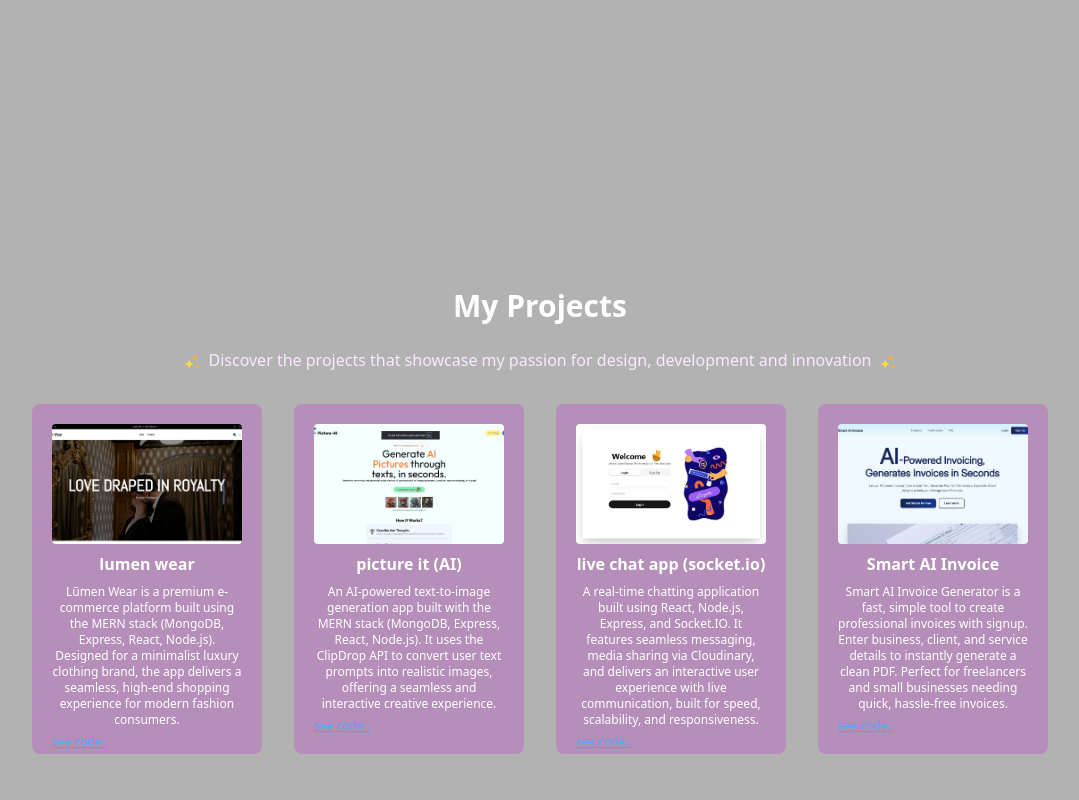
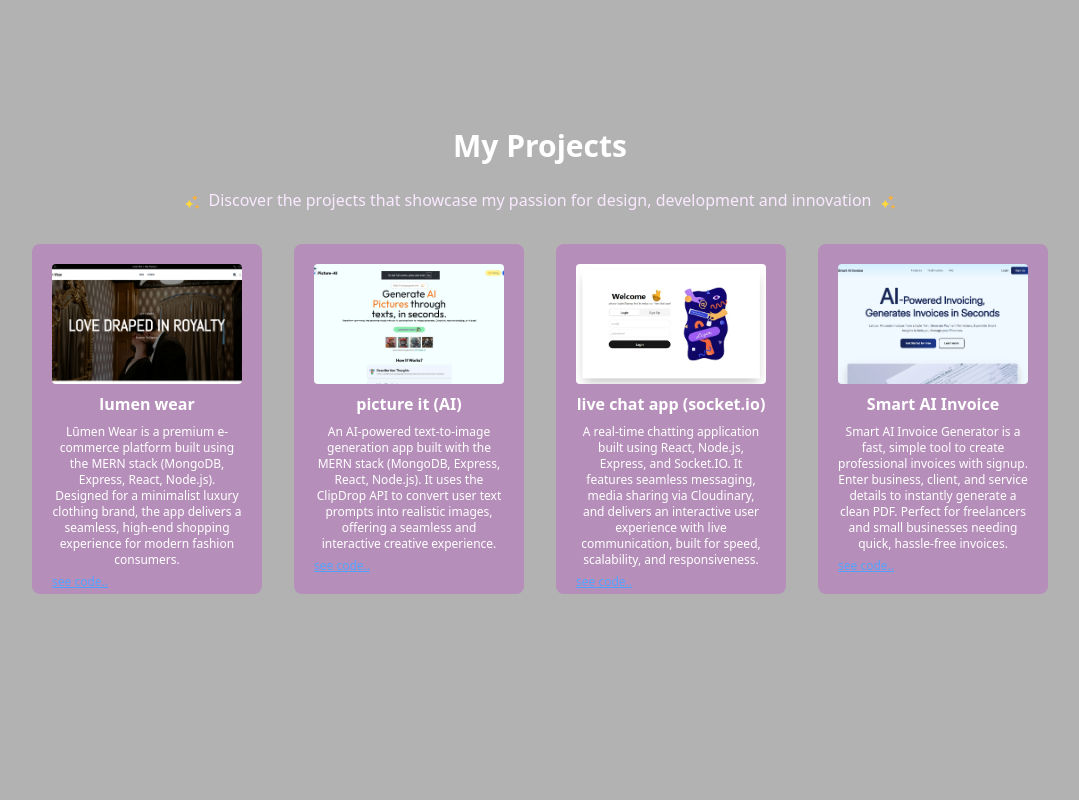
Before and after one commit to the-coder-sachin/my-portfolio, a React (Vite) app in the folder client/: page / in a window 1280 px wide. Shown: the part 2320-3120 px from the top of the page, without its empty margins (100-1179 px from the left). Built offline with nearby package versions, Linux system fonts and the light colour scheme.

Commit message:
fix: section margin fix (project, contact)

```diff
--- a/client/src/components/contact/Contact.jsx
+++ b/client/src/components/contact/Contact.jsx
@@ -69,7 +69,7 @@ const Contact = () => {
 
   return (
     <motion.section
-      className="text-white mt-20 px-4 md:px-16 min-h-screen"
+      className="text-white -mt-10 px-4 md:px-16 min-h-screen"
       variants={sectionVariants}
       initial="initial"
       whileInView="enter"
--- a/client/src/components/projects/Project.jsx
+++ b/client/src/components/projects/Project.jsx
@@ -62,7 +62,7 @@ const cardVariants = {
 const Project = () => {
   return (
     <motion.section
-      className="text-white px-4 md:px-16 min-h-screen"
+      className="text-white -mt-20 px-4 md:px-16 min-h-screen"
       variants={sectionVariants}
       initial="initial"
       whileInView="enter"
@@ -71,7 +71,7 @@ const Project = () => {
     >
       {/* heading */}
       <motion.h2
-        className="text-center font-bold text-3xl mt-20"
+        className="text-center font-bold text-3xl"
         variants={cardVariants}
       >
         My Projects
```
